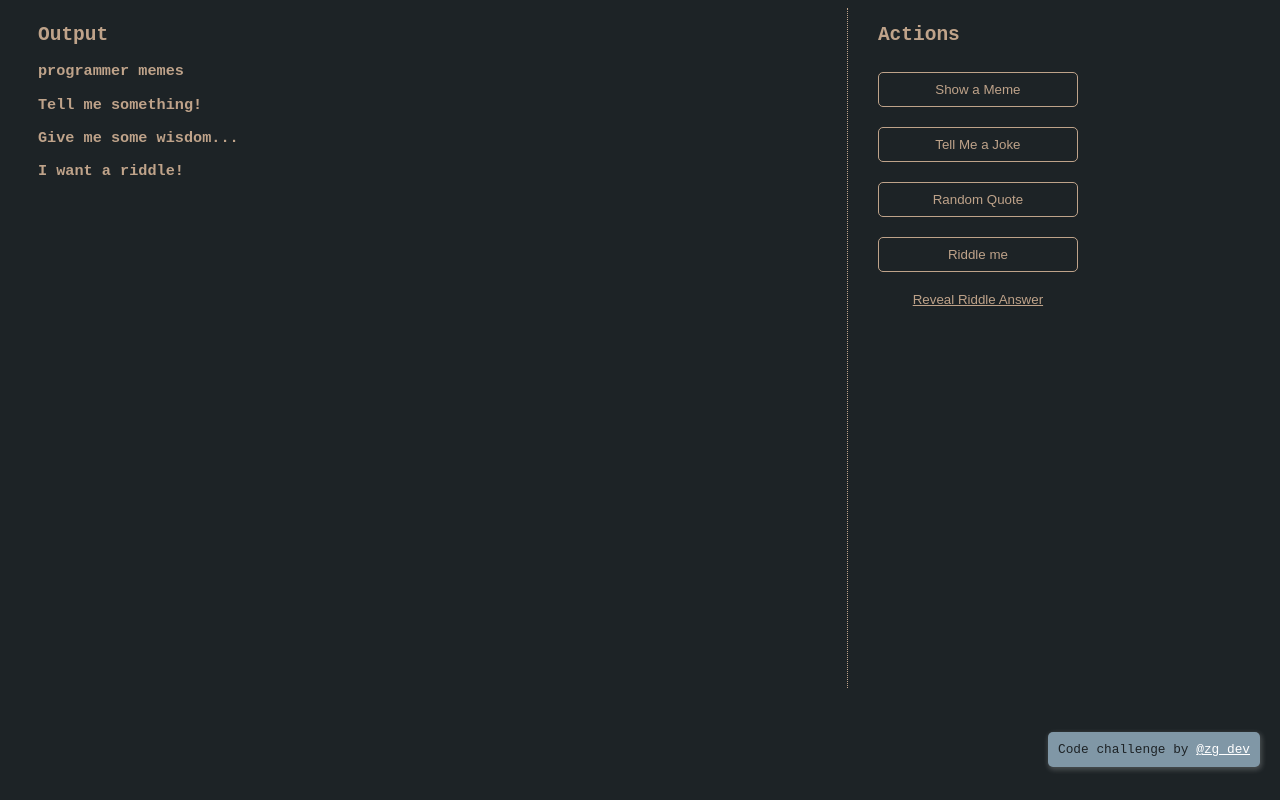
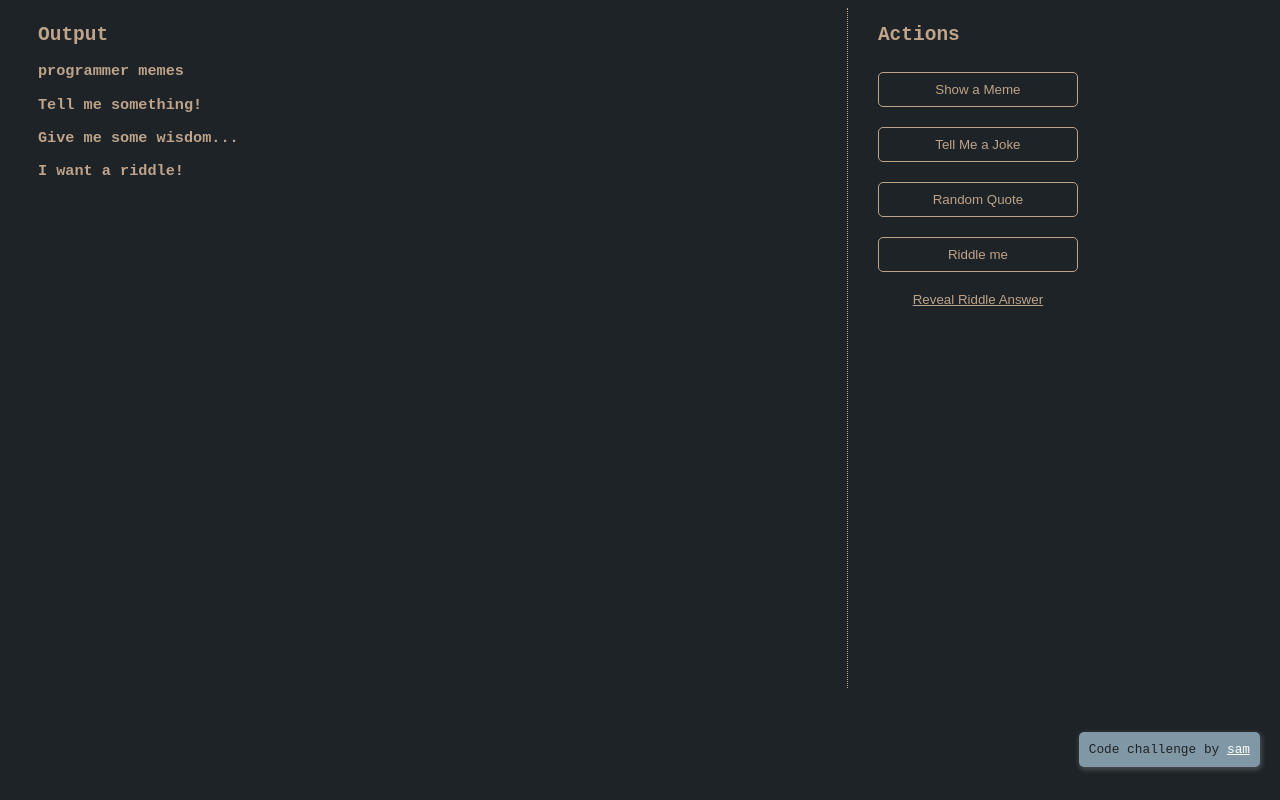
Before and after one commit to digiworkzone/Meme-Riddle-Quote-Jokes-Generator, a plain HTML site: page index.html in a window 1280 px wide. Drawn offline with Linux system fonts and the light colour scheme.

Commit message:
Update index.html

```diff
--- a/index.html
+++ b/index.html
@@ -38,7 +38,7 @@
         </button>
         <p class="attribution">
           Code challenge by
-          <a href="https://github.com/digiworkzone" target="_top">@zg_dev</a>
+          <a href="https://github.com/digiworkzone" target="_top">sam</a>
         </p>
       </section>
     </main>
```
